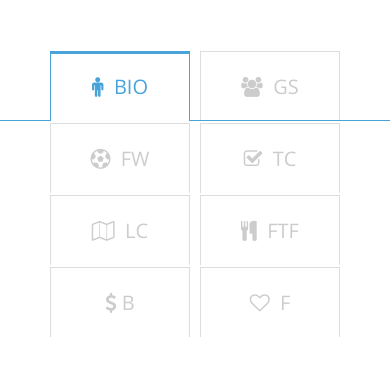
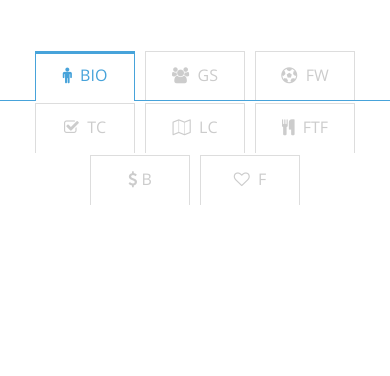
Before and after one commit to blakehagen/portfolio, a website: page public/index.html in a window 390 px wide. Drawn offline with nearby package versions, Linux system fonts and the light colour scheme; some packages are replaced by stand-ins of ours.

Commit message:
making tabs responsive

```diff
--- a/public/styles/styles.css
+++ b/public/styles/styles.css
@@ -89,3 +89,57 @@ h1,h2,h3,h4,h5,h6 {
     position: relative;
     z-index: 999;
 }
+
+
+
+
+
+
+/* MEDIA QUERIES */
+
+/* HOME PAGE */
+
+@media (max-width: 1200px){
+
+    .tab-container {
+        height: 50px;
+    }
+
+    .tab-label {
+        margin-top: 12px;
+    }
+
+    .tab {
+        width: 100px;
+    }
+}
+
+@media (max-width: 900px){
+
+    .tab {
+        width: 80px;
+    }
+
+    .tab-label {
+        margin-top: 14px;
+    }
+
+    .tab-label h5 {
+        font-size: 16px;
+    }
+}
+
+@media (max-width: 730px){
+
+    .tab-container {
+        height: 50px;
+    }
+
+    .tab-label {
+        margin-top: 12px;
+    }
+
+    .tab {
+        width: 100px;
+    }
+}
```
Also changed, not shown: public/features/home/homeTmpl.html (+5 -0 lines).
